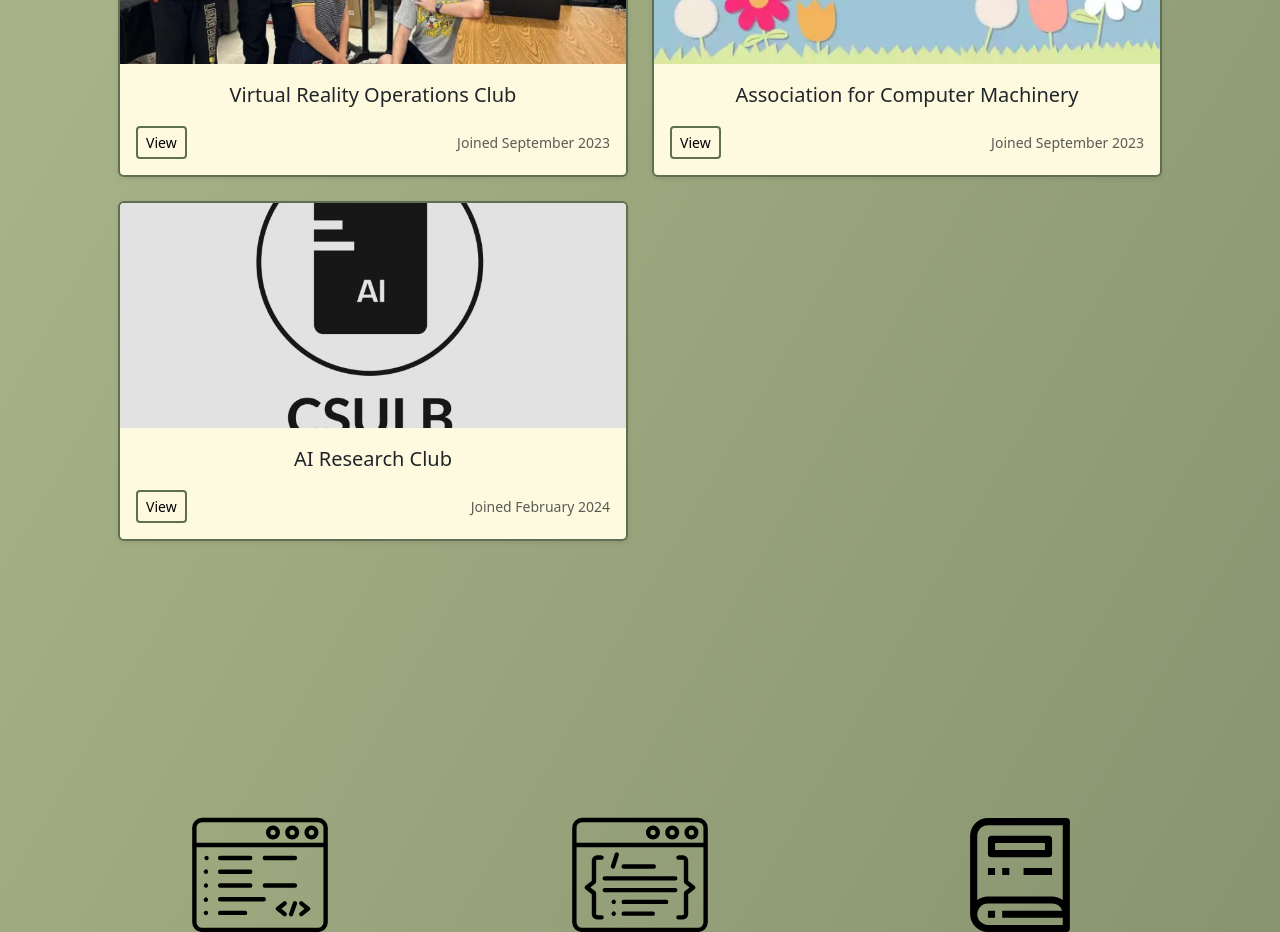
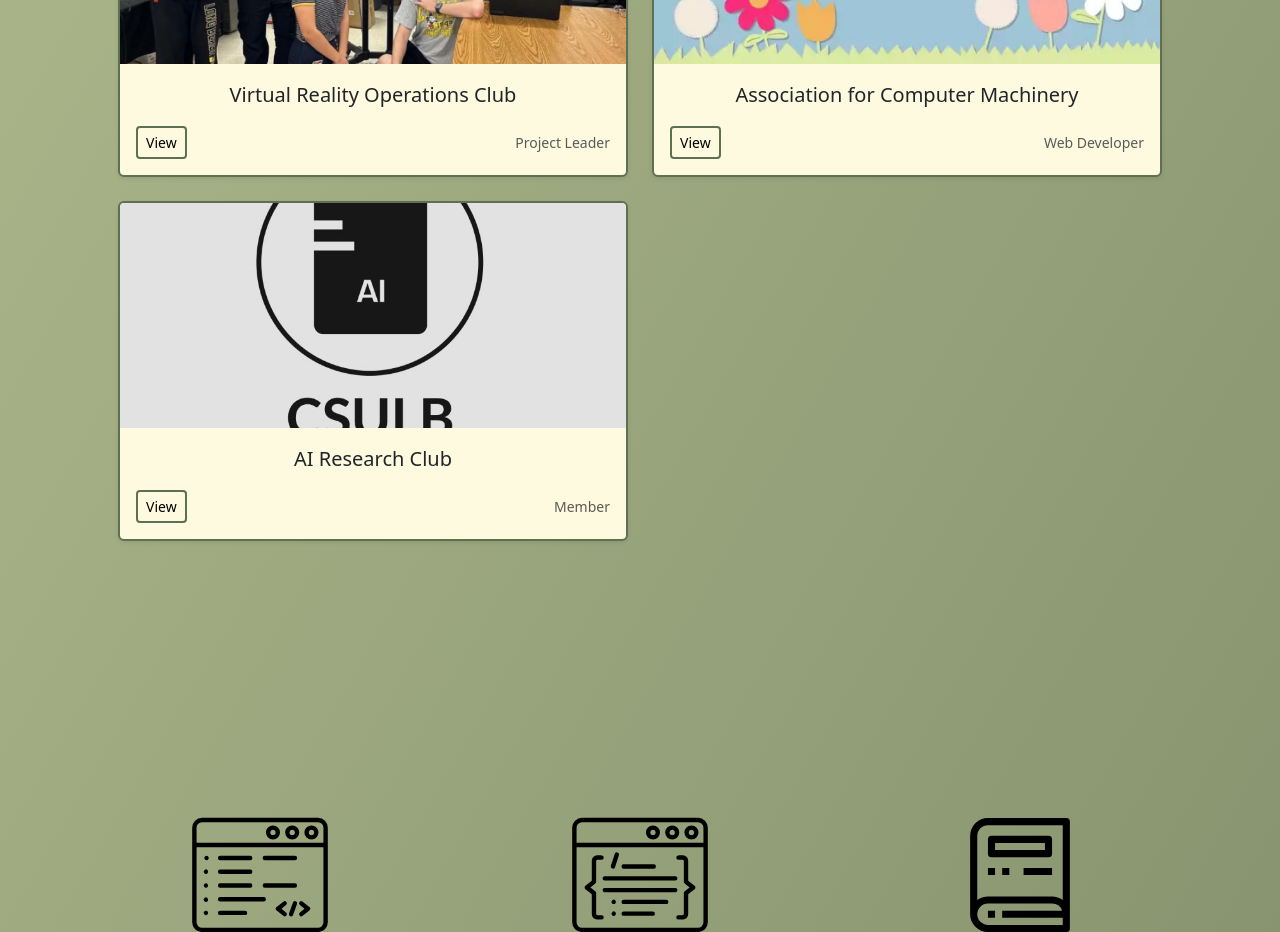
Before and after one commit to chuckmilton/personal-portfolio, a plain HTML site: page index.html in a window 1280 px wide. Shown: the part 2880-3812 px from the top of the page. Drawn offline with nearby package versions, Linux system fonts and the light colour scheme.

Commit message:
Updated roles

```diff
--- a/index.html
+++ b/index.html
@@ -196,7 +196,7 @@
             <div class="btn-group">
               <a href="https://linktr.ee/vroc.csulb" target="_blank" rel="noopener noreferrer"><button type="button" class="btn btn-sm btn-secondary">View</button></a>
             </div>
-            <small class="text-body-secondary">Joined September 2023</small>
+            <small class="text-body-secondary">Project Leader</small>
           </div>
         </div>
       </div>
@@ -210,21 +210,21 @@
             <div class="btn-group">
               <a href="https://csulb.acm.org/" target="_blank" rel="noopener noreferrer"><button type="button" class="btn btn-sm btn-secondary">View</button></a>
             </div>
-            <small class="text-body-secondary">Joined September 2023</small>
+            <small class="text-body-secondary">Web Developer</small>
           </div>
         </div>
       </div>
     </div>
     <div class="col mb-4">
       <div class="card shadow-sm d-flex flex-column overflow-item" data-aos="fade-left" data-aos-duration="800">
-        <img class="club-img" src="./assets/images/aiCSULB.jpg" height="225" width="100%" alt="association for computer machinery"/>
+        <img class="club-img" src="./assets/images/aiCSULB.jpg" height="225" width="100%" alt="ai research club"/>
         <div class="card-body">
           <p class="card-text lead">AI Research Club</p>
           <div class="d-flex justify-content-between align-items-center">
             <div class="btn-group">
               <a href="https://csulbairesearch.github.io/AI_Research_Website/" target="_blank" rel="noopener noreferrer"><button type="button" class="btn btn-sm btn-secondary">View</button></a>
             </div>
-            <small class="text-body-secondary">Joined February 2024</small>
+            <small class="text-body-secondary">Member</small>
           </div>
         </div>
       </div>
```
